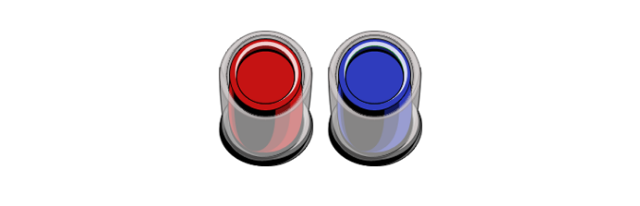
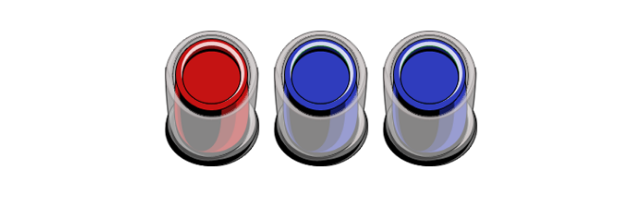
Before and after one commit to MikeTheFyke/SoundBoard, a plain HTML site: page index.html in a window 1280 px wide. Shown: the whole page, without its empty margins (338-978 px from the left). Drawn offline with Linux system fonts and the light colour scheme.

Commit message:
Pig function added to html

```diff
--- a/index.html
+++ b/index.html
@@ -10,6 +10,7 @@
     <nav id="buttonNav">
         <button class="submitButt" onclick="cowSound.play(); cowAnimate()"><img id="cowImg" src="./images/RedButton01.png" style="width:100px"></button>
         <button class="submitButt" onclick="cowSound.play(); chickenAnimate()"><img id="chickenImg" src="./images/BlueButton01.png" style="width:100px"></button>
+        <button class="submitButt" onclick="cowSound.play(); pigAnimate()"><img id="pigImg" src="./images/BlueButton01.png" style="width:100px"></button>
     </nav>
 
     <script src="./logic.js"></script>
```
